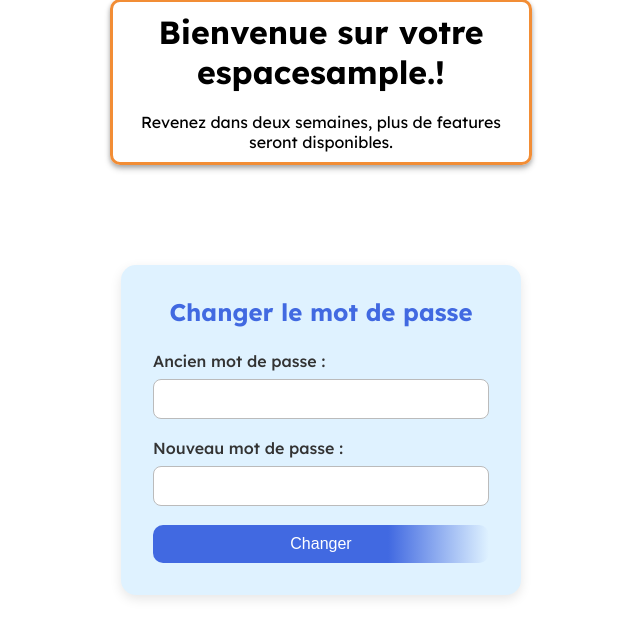
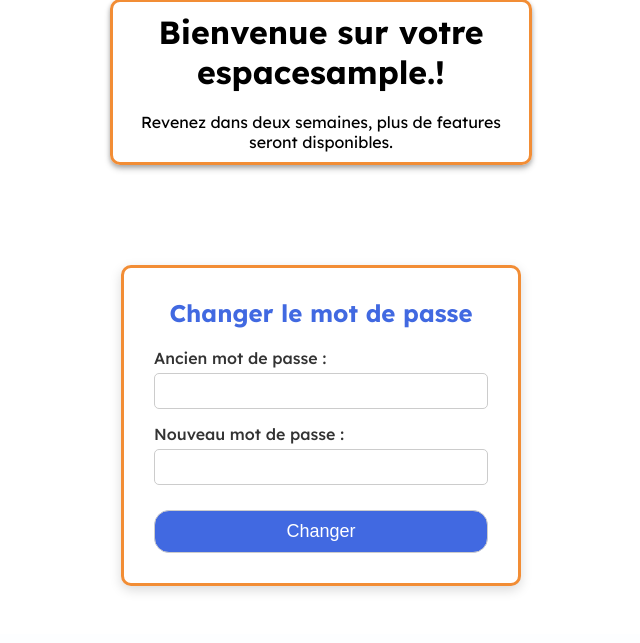
Before and after one commit to lucasv02/SAE3.01-BUT2, a PHP site: page /compte.php in a window 1280 px wide. Shown: the part 425-1068 px from the top of the page, without its empty margins (319-959 px from the left). After the commit the page ends 1017 px from the top, so only its background shows below. Run offline with PHP 8.4, Linux system fonts and the light colour scheme; the visitor is signed in with stand-in values (Sample User, id 1).

Commit message:
CSS pour le formulaire de modification de MDP

```diff
--- a/PHP-SAE/src/css/compte.css
+++ b/PHP-SAE/src/css/compte.css
@@ -30,64 +30,71 @@ body {
 }
 
 .form-changer-mdp {
-  max-width: 400px;
+  width: 400px;
   margin: 3rem auto;
-  padding: 2rem;
-  background-color: var(--bleu-clair);
-  border-radius: 15px;
-  box-shadow: 0 4px 12px rgba(0, 0, 0, 0.1);
-  font-family: 'Lexend', sans-serif;
+  padding: 30px;
+  display: flex;
+  flex-direction: column;
+  align-items: center;
+  border: solid #F28D35 3px;
+  border-radius: 10px;
+  background-color: #fff;
+  box-shadow: 0 4px 12px rgba(0, 0, 0, 0.15);
 }
 
 .form-changer-mdp h2 {
-  text-align: center;
-  color: var(--bleu-roi);
-  margin-bottom: 1.5rem;
-  font-size: 1.5rem;
+  margin-bottom: 20px;
+  font-size: 24px;
+  color: #4169E1;
 }
 
 .form-group {
-  margin-bottom: 1.2rem;
+  width: 100%;
+  margin-bottom: 15px;
 }
 
 .form-group label {
   display: block;
-  margin-bottom: 0.5rem;
   font-weight: 500;
+  font-size: 16px;
   color: #333;
+  margin-bottom: 5px;
 }
 
 .form-group input {
   width: 100%;
-  padding: 10px;
-  border: 1px solid #bbb;
-  border-radius: 8px;
-  font-size: 1rem;
+  padding: 8px 10px;
+  font-size: 16px;
+  border: 1px solid #ccc;
+  border-radius: 5px;
+  background-color: #ffffff;
   transition: border-color 0.3s ease;
 }
 
 .form-group input:focus {
-  border-color: var(--bleu-roi);
+  border-color: #4169E1;
   outline: none;
 }
 
 .btn-submit {
+  background-color: #4169E1;
+  color: white;
+  border: 1px solid #ccc;
+  padding: 10px 20px;
+  font-size: 18px;
+  cursor: pointer;
+  border-radius: 15px;
   width: 100%;
-  padding: 10px;
-  background: linear-gradient(90deg, var(--bleu-roi) 70%, var(--bleu-clair));
-  color: white;
-  border: none;
-  border-radius: 10px;
-  font-size: 1rem;
-  cursor: pointer;
-  transition: background 0.3s ease, transform 0.2s ease;
+  margin-top: 10px;
+  transition: background-color 0.3s ease-out, transform 0.2s ease;
 }
 
 .btn-submit:hover {
-  background: var(--bleu-roi);
-  transform: scale(1.02);
+  background-color: #F28D35;
+  box-shadow: 7px 4px 10px rgba(0, 0, 0, 0.2);
 }
 
 .btn-submit:active {
-  transform: scale(0.97);
+  transform: scale(0.95);
+  box-shadow: inset 3px 3px 8px rgba(0, 0, 0, 0.3);
 }
```
